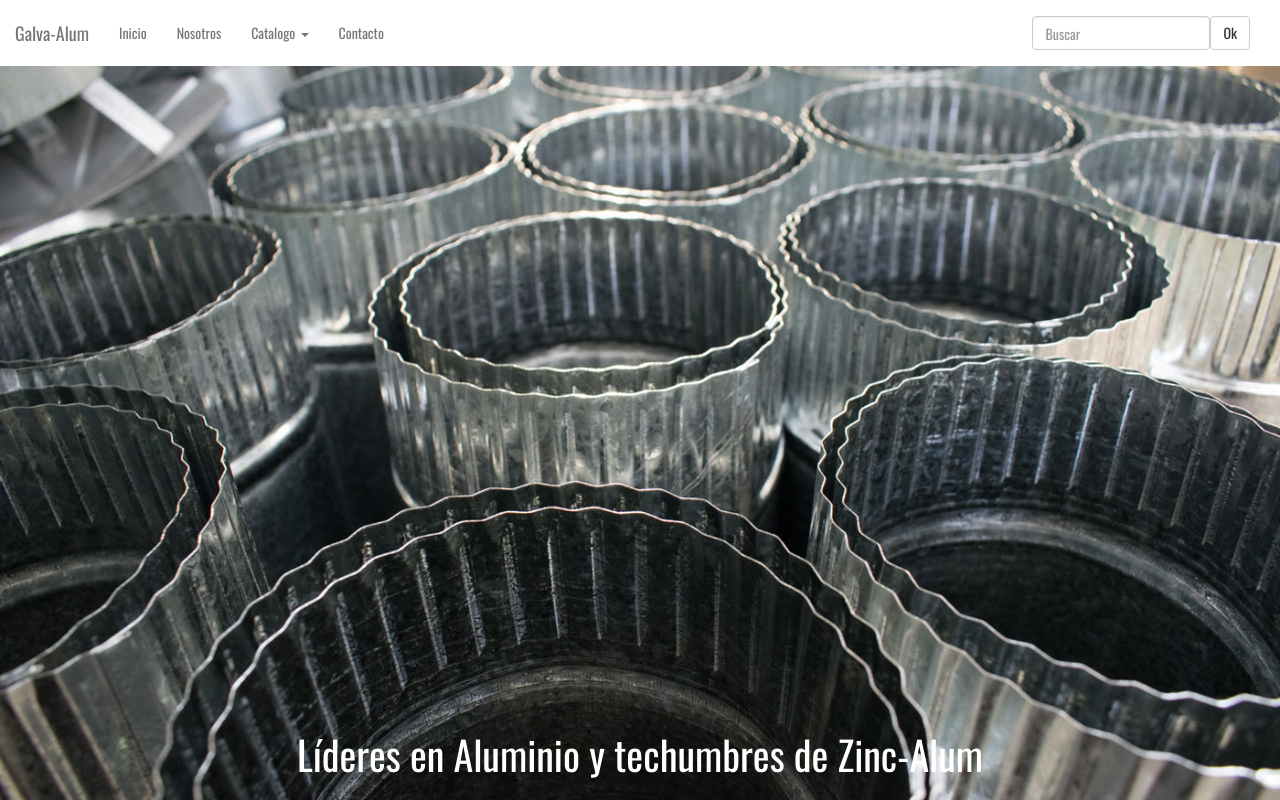
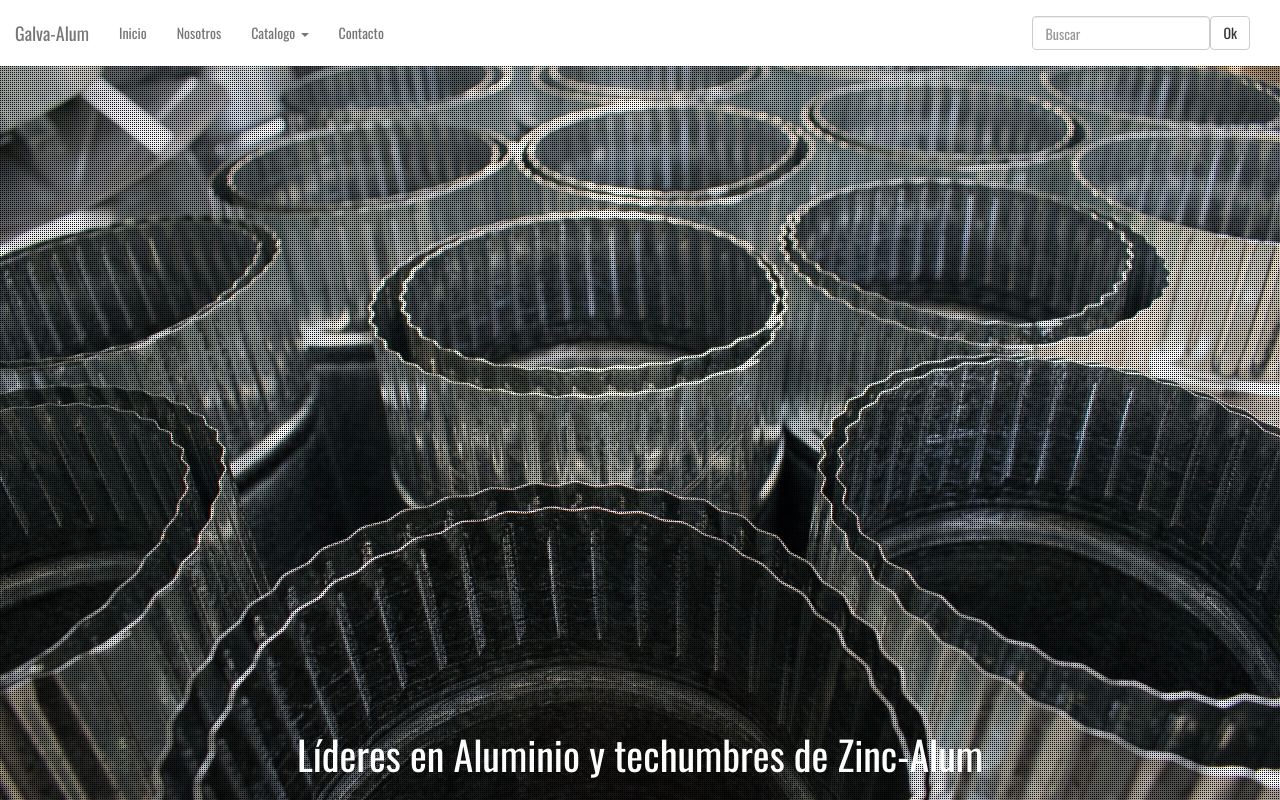
Before and after one commit to indicestudio/ng-galvalum, an Angular app: page / in a window 1280 px wide. Built offline with nearby package versions, Linux system fonts and the light colour scheme; what @agm/core would draw is missing.

Commit message:
agregue un pattern al slideshow

```diff
--- a/src/app/layout/slideshow/slideshow.component.css
+++ b/src/app/layout/slideshow/slideshow.component.css
@@ -10,6 +10,12 @@ ul, ol {
     top: 0px;
     left: 0px;
     z-index: -1;
+}
+
+.cb-slideshow:after {
+    content: '';
+    background: transparent url(/assets/slideshow/pattern.png) repeat top left;
+    z-index: 1;
 }
 
 .cb-slideshow li span {
```
Also changed, not shown: src/assets/slideshow/pattern.png (added).
